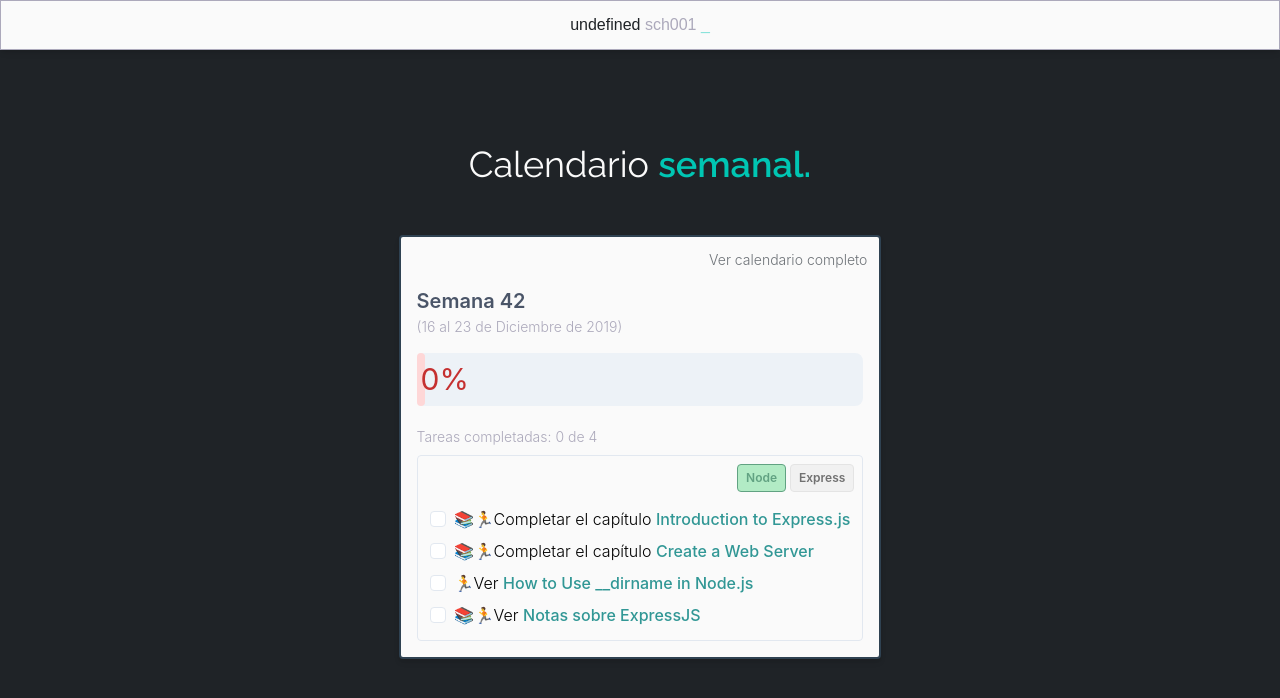
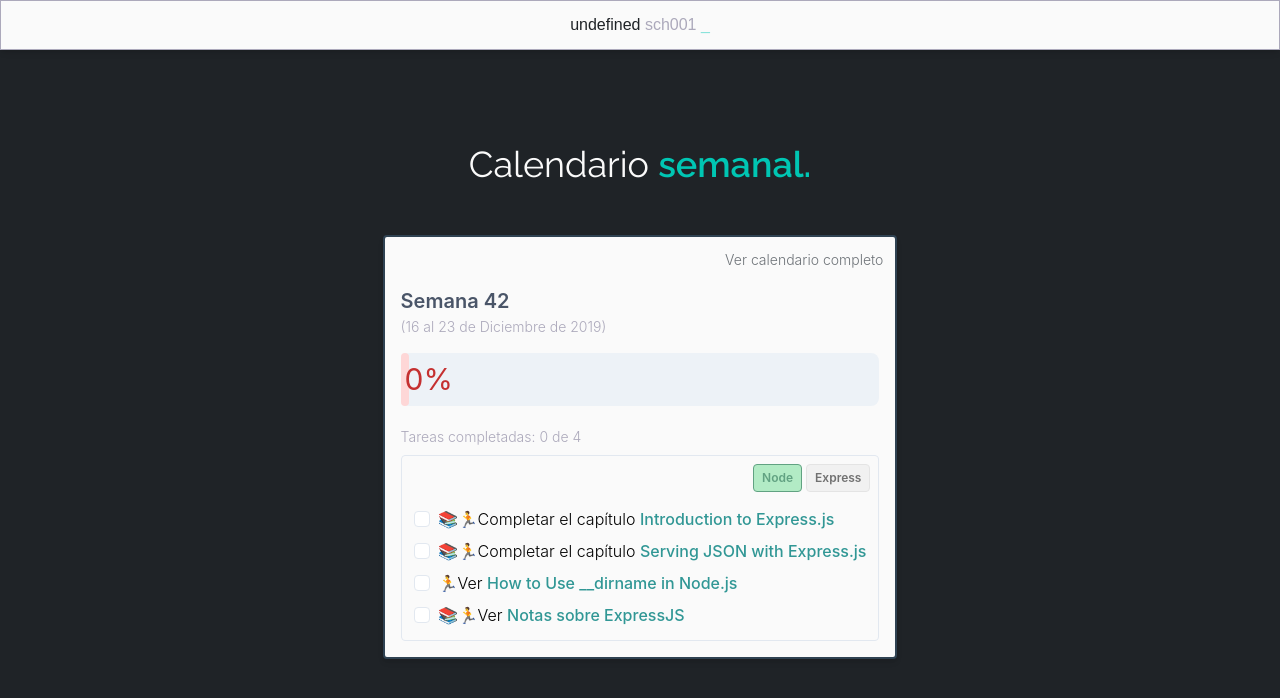
Before and after one commit to undefinedschool/weekly-app, a Svelte app: page / in a window 1280 px wide. Shown: the top 698 px of the page. Built offline with nearby package versions, Linux system fonts and the light colour scheme.

Commit message:
update tasks

```diff
--- a/src/App.svelte
+++ b/src/App.svelte
@@ -108,8 +108,8 @@
                 <span class="{items[1] ? 'opacity-50' : ''} ml-2">
                   <span class="font-light">📚🏃Completar el capítulo</span>
                   <TaskLink
-                    name="{'Create a Web Server'}"
-                    src="{'https://github.com/thejsway/thejsway/blob/master/manuscript/chapter25.md'}" />
+                    name="{'Serving JSON with Express.js'}"
+                    src="{'https://www.rithmschool.com/courses/node-express-fundamentals/json-with-express'}" />
                 </span>
               </label>
             </div>
```
Also changed, not shown: public/build/bundle.js, 1 other file (tests, documents, lock files or other folders).
